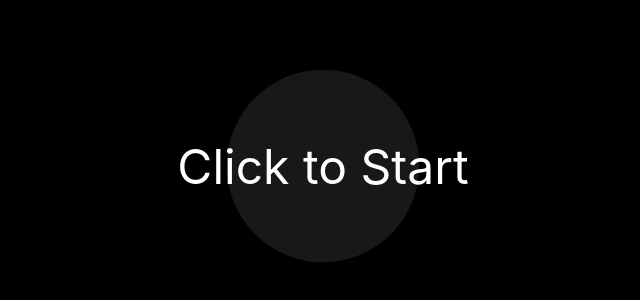
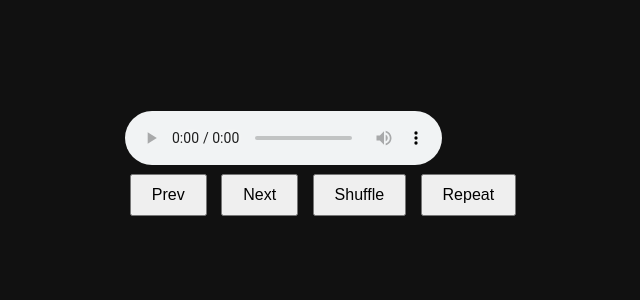
Before and after one commit to nova-labs-code/k-pop-demon-hunters, a plain HTML site: page index.html in a window 1280 px wide. Shown: the part 234-534 px from the top of the page, without its empty margins (317-957 px from the left). Drawn offline with Linux system fonts and the light colour scheme; animation ran at ten frames a second.

Commit message:
Update index.html

```diff
--- a/index.html
+++ b/index.html
@@ -1,263 +1,166 @@
 <!DOCTYPE html>
 <html lang="en">
 <head>
-<meta charset="utf-8" />
-<meta name="viewport" content="width=device-width,initial-scale=1" />
+  <meta charset="UTF-8">
+  <meta name="viewport" content="width=device-width, initial-scale=1.0">
   <title>K-Pop Demon Hunters</title>
   <style>
-  html,body { margin:0; padding:0; height:100%; background:#000; cursor:pointer; overflow:hidden; }
-  canvas { display:block; width:100%; height:100%; }
-  #startText{
-    position:fixed; inset:0; display:flex; align-items:center; justify-content:center;
-    color:#fff; font-family:Inter,system-ui,Segoe UI,Roboto,Arial; font-size:48px;
-    background:rgba(0,0,0,0.85); z-index:9999; user-select:none;
+    body {
+      margin: 0;
+      padding: 0;
+      display: flex;
+      justify-content: center;
+      align-items: center;
+      height: 100vh;
+      background: #111;
+      color: #fff;
+      font-family: sans-serif;
+    }
+    audio {
+      width: 80%;
+    }
+    button {
+      margin: 5px;
+      padding: 10px 20px;
+      font-size: 16px;
     }
   </style>
 </head>
 <body>
-  <div id="startText">Click to Start</div>
-  <audio id="player" type="audio/mpeg"></audio>
-  <canvas id="canvas"></canvas>
+  <div>
+    <audio id="player" controls></audio>
+    <div>
+      <button id="prevBtn">Prev</button>
+      <button id="nextBtn">Next</button>
+      <button id="shuffleBtn">Shuffle</button>
+      <button id="repeatBtn">Repeat</button>
+    </div>
+  </div>
 
   <script>
-// -------------------- CONFIG --------------------
-const BASE_URL = 'https://dev-bvp.github.io/k-pop-demon-hunters/';
-const TRACK_COUNT = 50;
-const actualBars = 15000;   // 15k bars
-const maxFreq = 1200;       // first 1200 frequency bins used
-// ------------------------------------------------
+    const playlist = [
+      "Soda Pop (HUNTR/X Version)",
+      "How It's Done (KPOP DEMON HUNTERS METAL COVER)",
+      "Golden (Acapella)",
+      "Golden (Instrumental)",
+      "Golden (Sing-Along)",
+      "Golden",
+      "How It's Done (Acapella)",
+      "How It's Done (Instrumental)",
+      "How It's Done (Sing-Along)",
+      "How It's Done",
+      "Takedown (Acapella)",
+      "Takedown (Instrumental)",
+      "Takedown (Sing-Along)",
+      "Takedown",
+      "What It Sounds Like (Acapella)",
+      "What It Sounds Like (Instrumental)",
+      "What It Sounds Like (Sing-Along)",
+      "What It Sounds Like",
+      "Soda Pop (Cover)",
+      "Jinu's Lament",
+      "오솔길 Path",
+      "Soda Pop (Feat Kim X & ZEVON) (Acoustic Version)",
+      "Male Version HUNTRIX - Golden (Kpop Demon Hunters)",
+      "Your Idol - KPop Demon Hunters - Acoustic Cover",
+      "Prolouge (Hunter's Mantra)",
+      "Score Suite",
+      "Face Your Demons (Rumi Villain Song)",
+      "Your Idol (Huntrix Version)",
+      "Golden Cover (Rain Paris)",
+      "Free (Acapella)",
+      "Free (Instrumental)",
+      "Free (Sing-Along)",
+      "Free",
+      "Soda Pop (Acapella)",
+      "Soda Pop (Instrumental)",
+      "Soda Pop (Sing-Along)",
+      "Soda Pop",
+      "Your Idol (Acapella)",
+      "Your Idol (Instrumental)",
+      "Your Idol (Sing-Along)",
+      "Your Idol",
+      "Huntrix - Takedown (Singing Cover)",
+      "KPop Demon Hunters - TAKEDOWN (Slowed Acoustic Lyrics)",
+      "What it sounds like (acoustic)",
+      "Strategy",
+      "TAKEDOWN",
+      "Monst3r - Rumi (K-Pop Demon Hunters)",
+      "Takedown - Saja Boys (Demon Boy Cut)",
+      "사랑인가 봐 Love, Maybe",
+      "Golden (Acoustic Cover)"
+    ];
 
-// build playlist URLs
-const tracks = [];
-for(let i=1;i<=TRACK_COUNT;i++) tracks.push(`${BASE_URL}song${i}.mp3`);
+    const player = document.getElementById("player");
+    const prevBtn = document.getElementById("prevBtn");
+    const nextBtn = document.getElementById("nextBtn");
+    const shuffleBtn = document.getElementById("shuffleBtn");
+    const repeatBtn = document.getElementById("repeatBtn");
 
-// map filenames to the real song names you provided
-const trackNames = {
- "song1.mp3":"Soda Pop (HUNTR/X Version)",
- "song2.mp3":"How It's Done (KPOP DEMON HUNTERS METAL COVER)",
- "song3.mp3":"Golden (Acapella)",
- "song4.mp3":"Golden (Instrumental)",
- "song5.mp3":"Golden (Sing-Along)",
- "song6.mp3":"Golden",
- "song7.mp3":"How It's Done (Acapella)",
- "song8.mp3":"How It's Done (Instrumental)",
- "song9.mp3":"How It's Done (Sing-Along)",
- "song10.mp3":"How It's Done",
- "song11.mp3":"Takedown (Acapella)",
- "song12.mp3":"Takedown (Instrumental)",
- "song13.mp3":"Takedown (Sing-Along)",
- "song14.mp3":"Takedown",
- "song15.mp3":"What It Sounds Like (Acapella)",
- "song16.mp3":"What It Sounds Like (Instrumental)",
- "song17.mp3":"What It Sounds Like (Sing-Along)",
- "song18.mp3":"What It Sounds Like",
- "song19.mp3":"Soda Pop (Cover)",
- "song20.mp3":"Jinu's Lament",
- "song21.mp3":"오솔길 Path",
- "song22.mp3":"Soda Pop (Feat Kim X & ZEVON) (Acoustic Version)",
- "song23.mp3":"Male Version HUNTRIX - Golden (Kpop Demon Hunters)",
- "song24.mp3":"Your Idol - KPop Demon Hunters - Acoustic Cover",
- "song25.mp3":"Prolouge (Hunter's Mantra)",
- "song26.mp3":"Score Suite",
- "song27.mp3":"Face Your Demons (Rumi Villain Song)",
- "song28.mp3":"Your Idol (Huntrix Version)",
- "song29.mp3":"Golden Cover (Rain Paris)",
- "song30.mp3":"Free (Acapella)",
- "song31.mp3":"Free (Instrumental)",
- "song32.mp3":"Free (Sing-Along)",
- "song33.mp3":"Free",
- "song34.mp3":"Soda Pop (Acapella)",
- "song35.mp3":"Soda Pop (Instrumental)",
- "song36.mp3":"Soda Pop (Sing-Along)",
- "song37.mp3":"Soda Pop",
- "song38.mp3":"Your Idol (Acapella)",
- "song39.mp3":"Your Idol (Instrumental)",
- "song40.mp3":"Your Idol (Sing-Along)",
- "song41.mp3":"Your Idol",
- "song42.mp3":"Huntrix - Takedown (Singing Cover)",
- "song43.mp3":"KPop Demon Hunters - TAKEDOWN (Slowed Acoustic Lyrics)",
- "song44.mp3":"What it sounds like (acoustic)",
- "song45.mp3":"Strategy",
- "song46.mp3":"TAKEDOWN",
- "song47.mp3":"Monst3r - Rumi (K-Pop Demon Hunters)",
- "song48.mp3":"Takedown - Saja Boys (Demon Boy Cut)",
- "song49.mp3":"사랑인가 봐 Love, Maybe",
- "song50.mp3":"Golden (Acoustic Cover)"
-};
+    let currentTrack = 0;
+    let isShuffle = false;
+    let isRepeat = false;
 
-// optional: shuffle playlist for variety (uncomment to shuffle)
-// shuffle(tracks);
+    function loadTrack(index) {
+      currentTrack = index;
+      player.src = `https://dev-bvp.github.io/k-pop-demon-hunters/song${index+1}-50.mp3`;
+      player.play();
 
-// -------------------- DOM --------------------
-const canvas = document.getElementById('canvas');
-const ctx = canvas.getContext('2d');
-const audio = document.getElementById('player');
-const startText = document.getElementById('startText');
-
-// resize helper
-function resizeCanvas(){
-  canvas.width = window.innerWidth;
-  canvas.height = window.innerHeight;
-}
-window.addEventListener('resize', resizeCanvas);
-resizeCanvas();
-
-// -------------------- PLAYLIST CONTROL --------------------
-let currentTrack = 0;
-function updateTabTitle(url){
-  const name = trackNames[url.split('/').pop()] || "Unknown Song";
-  document.title = `KPDH - ${name}`;
-}
-function updateMediaSession(url){
-  const name = trackNames[url.split('/').pop()] || "Unknown Song";
-  if('mediaSession' in navigator){
+      // Update Media Session metadata
+      if ("mediaSession" in navigator) {
         navigator.mediaSession.metadata = new MediaMetadata({
-      title: name,
-      artist: 'K-Pop Demon Hunters',
-      album: 'KPDH Playlist',
+          title: playlist[index],
+          artist: "K-Pop Demon Hunters",
+          album: "KPDH OST",
           artwork: [
-        { src: 'https://bvp.neocities.org/roblox%20pfp.png', sizes:'512x512', type:'image/png' }
+            { src: "https://bvp.neocities.org/roblox%20pfp.png", sizes: "512x512", type: "image/png" }
           ]
         });
-  }
-}
-function playTrack(index){
-  if(tracks.length===0) return;
-  if(index < 0) index = tracks.length - 1;
-  if(index >= tracks.length) index = 0;
-  currentTrack = index;
-  audio.src = tracks[currentTrack];
-  updateTabTitle(tracks[currentTrack]);
-  updateMediaSession(tracks[currentTrack]);
-  audio.play().catch(e=>console.warn("Play error:", e));
-}
-audio.addEventListener('ended', ()=> playTrack(currentTrack+1) );
 
-// keyboard media keys + simple keys
-window.addEventListener('keydown', (e)=>{
-  if(e.code === 'MediaTrackNext') playTrack(currentTrack+1);
-  if(e.code === 'MediaTrackPrevious') playTrack(currentTrack-1);
-  if(e.code === 'Space') { e.preventDefault(); audio.paused ? audio.play() : audio.pause(); }
+        navigator.mediaSession.setActionHandler("previoustrack", () => {
+          playPrev();
         });
 
-// media session handlers for Bluetooth / OS
-if('mediaSession' in navigator){
-  navigator.mediaSession.setActionHandler('nexttrack', ()=> playTrack(currentTrack+1));
-  navigator.mediaSession.setActionHandler('previoustrack', ()=> playTrack(currentTrack-1));
-  navigator.mediaSession.setActionHandler('play', ()=> audio.play());
-  navigator.mediaSession.setActionHandler('pause', ()=> audio.pause());
+        navigator.mediaSession.setActionHandler("nexttrack", () => {
+          playNext();
+        });
       }
 
-// click to start (required on many browsers to unlock AudioContext)
-startText.addEventListener('click', ()=>{
-  if(!audio) return;
-  // resume audio context then start
-  (async ()=> {
-    try{
-      await (window.AudioContext ? new window.AudioContext().resume() : Promise.resolve());
-    }catch(e){}
-    // ensure our audio context (created below) is in a running state:
-    audioCtx.resume().catch(()=>{});
-    startText.style.display = 'none';
-    document.body.style.cursor = 'none';
-    playTrack(currentTrack);
-  })();
-});
-
-// -------------------- Web Audio Visualizer --------------------
-const audioCtx = new (window.AudioContext || window.webkitAudioContext)();
-const analyser = audioCtx.createAnalyser();
-analyser.fftSize = 32768; // large fft for many bins
-const source = audioCtx.createMediaElementSource(audio);
-source.connect(analyser);
-analyser.connect(audioCtx.destination);
-
-const bufferLength = analyser.frequencyBinCount; // fftSize/2
-const dataArray = new Uint8Array(bufferLength);
-const smoothArray = new Float32Array(bufferLength);
-
-// main draw loop
-function draw(){
-  requestAnimationFrame(draw);
-
-  // keep centered and responsive (recompute each frame)
-  const centerX = canvas.width / 2;
-  const centerY = canvas.height / 2;
-  const logoBaseRadius = Math.min(canvas.width, canvas.height) * 0.12;
-  let logoRadius;
-
-  analyser.getByteFrequencyData(dataArray);
-  // smooth the spectrum to avoid jitter
-  for(let i=0;i<bufferLength;i++){
-    smoothArray[i] = smoothArray[i] * 0.7 + dataArray[i] * 0.3;
+      // Update tab title
+      document.title = "KPDH - " + playlist[index];
     }
 
-  // fade overlay for trailing bars
-  ctx.fillStyle = 'rgba(0,0,0,0.15)'; // tweak alpha for longer/shorter trails
-  ctx.fillRect(0,0,canvas.width,canvas.height);
-
-  // compute bass average from first N bins (low freq)
-  let bassSum = 0;
-  const bassLimit = Math.min(60, bufferLength);
-  for(let i=0;i<bassLimit;i++) bassSum += smoothArray[i];
-  const bassAvg = bassSum / bassLimit;
-
-  // logo pulse
-  const minLogo = logoBaseRadius;
-  const maxLogo = logoBaseRadius * 1.5;
-  logoRadius = minLogo + (bassAvg/255) * (maxLogo - minLogo);
-
-  // color sweep
-  const hueShift = Date.now() * 0.02;
-
-  // draw bars (each bar maps to a freq bin within maxFreq)
-  for(let i=0;i<actualBars;i++){
-    const angle = (i / actualBars) * Math.PI * 2;
-    const freqIndex = Math.floor((i / actualBars) * maxFreq);
-    const val = smoothArray[freqIndex] || 0;
-    const spike = (val / 255) * Math.min(canvas.width, canvas.height) * 0.18 + bassAvg * 0.15;
-
-    const x1 = centerX + Math.cos(angle) * logoRadius;
-    const y1 = centerY + Math.sin(angle) * logoRadius;
-    const x2 = centerX + Math.cos(angle) * (logoRadius + spike);
-    const y2 = centerY + Math.sin(angle) * (logoRadius + spike);
-
-    const hue = (i * 360 / actualBars + hueShift) % 360;
-    ctx.strokeStyle = `hsl(${hue},100%,50%)`;
-    ctx.lineWidth = 0.35;
-    ctx.beginPath();
-    ctx.moveTo(x1,y1);
-    ctx.lineTo(x2,y2);
-    ctx.stroke();
-  }
-
-  // draw logo clipped in center
-  if(logo.complete){
-    const size = logoRadius * 2;
-    ctx.save();
-    ctx.beginPath();
-    ctx.arc(centerX, centerY, logoRadius, 0, Math.PI*2);
-    ctx.clip();
-    ctx.drawImage(logo, centerX - logoRadius, centerY - logoRadius, size, size);
-    ctx.restore();
+    function playNext() {
+      if (isShuffle) {
+        loadTrack(Math.floor(Math.random() * playlist.length));
+      } else if (currentTrack < playlist.length - 1) {
+        loadTrack(currentTrack + 1);
+      } else if (isRepeat) {
+        loadTrack(0);
       }
     }
 
-// preload logo image used in Media Session & center
-const logo = new Image();
-logo.crossOrigin = 'anonymous';
-logo.src = 'https://bvp.neocities.org/roblox%20pfp.png';
-
-// start drawing
-draw();
-
-// -------------------- small helpers --------------------
-function shuffle(a){
-  for(let i=a.length-1;i>0;i--){
-    const j = Math.floor(Math.random()*(i+1));
-    [a[i],a[j]] = [a[j],a[i]];
+    function playPrev() {
+      if (isShuffle) {
+        loadTrack(Math.floor(Math.random() * playlist.length));
+      } else if (currentTrack > 0) {
+        loadTrack(currentTrack - 1);
+      } else if (isRepeat) {
+        loadTrack(playlist.length - 1);
       }
     }
+
+    player.addEventListener("ended", () => {
+      playNext();
+    });
+
+    prevBtn.addEventListener("click", playPrev);
+    nextBtn.addEventListener("click", playNext);
+    shuffleBtn.addEventListener("click", () => isShuffle = !isShuffle);
+    repeatBtn.addEventListener("click", () => isRepeat = !isRepeat);
+
+    // Auto load first track
+    loadTrack(0);
   </script>
 </body>
 </html>
```
Lines whose indentation alone changed are shown as unchanged.
